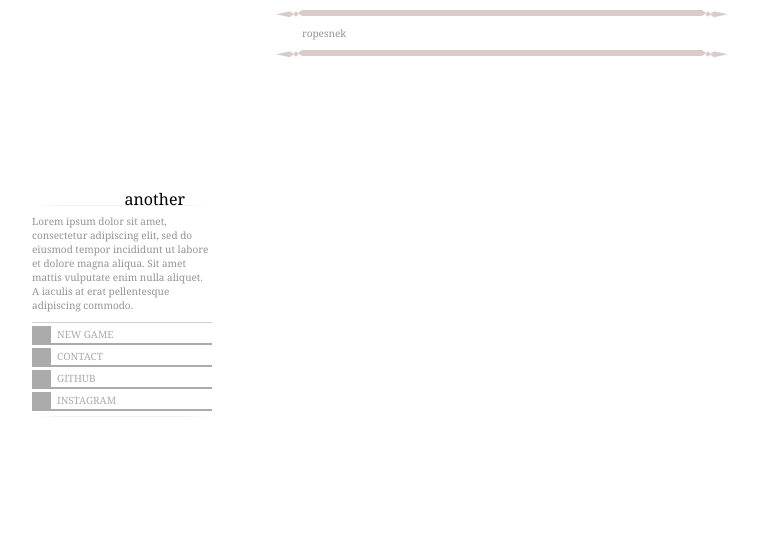
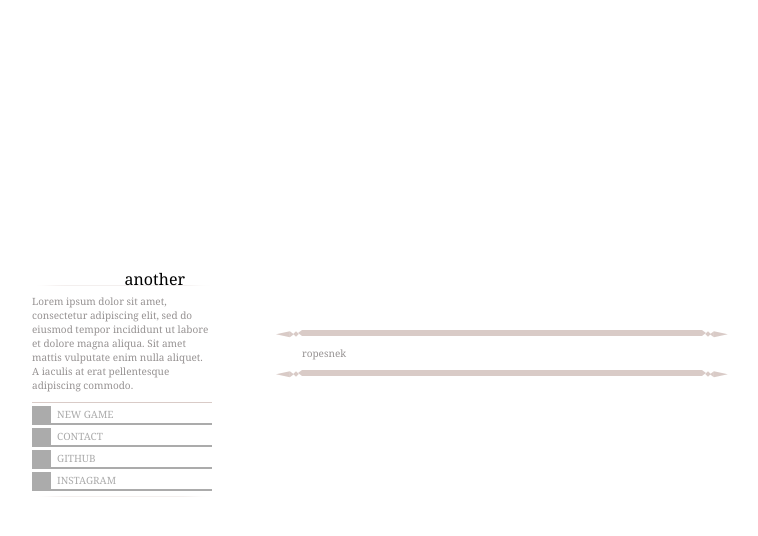
Before and after one commit to giannagco/giannagco.github.io, a plain HTML site: page index.html in a window 1280 px wide. Shown: the whole page, without its empty margins (168-926 px from the left). Drawn offline with nearby package versions, Linux system fonts and the light colour scheme.

Commit message:
add top to container and sidebar

```diff
--- a/styles.css
+++ b/styles.css
@@ -43,7 +43,7 @@ a:hover {
 
 .sidebar {
   position: fixed;
-  top: 20rem;
+  top: 35%;
   margin-left: 20rem;
   max-width: 18rem;
   min-width: 13.2rem;
@@ -53,7 +53,6 @@ a:hover {
 .side-title {
   position: relative;
   right: 15%;
-
   margin-top: -1.2rem;
   float: right;
   clear: both;
@@ -225,6 +224,8 @@ a:hover {
 }
 
 .container {
+  position: fixed;
+  top: 40%;
   margin-left: var(--post-size);
   max-width: 54rem;
   width: 64%;
```
Lines whose indentation alone changed are shown as unchanged.
